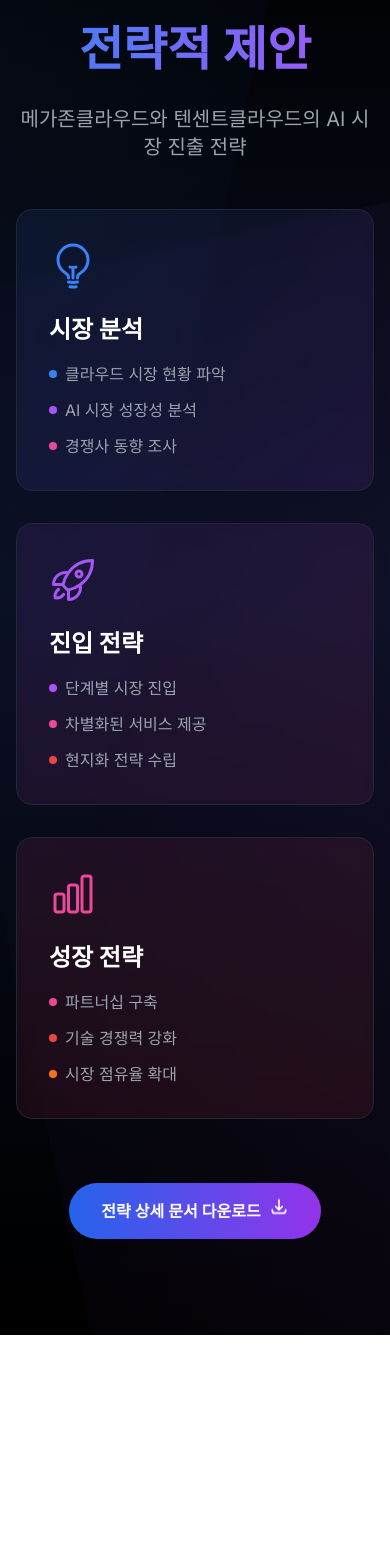
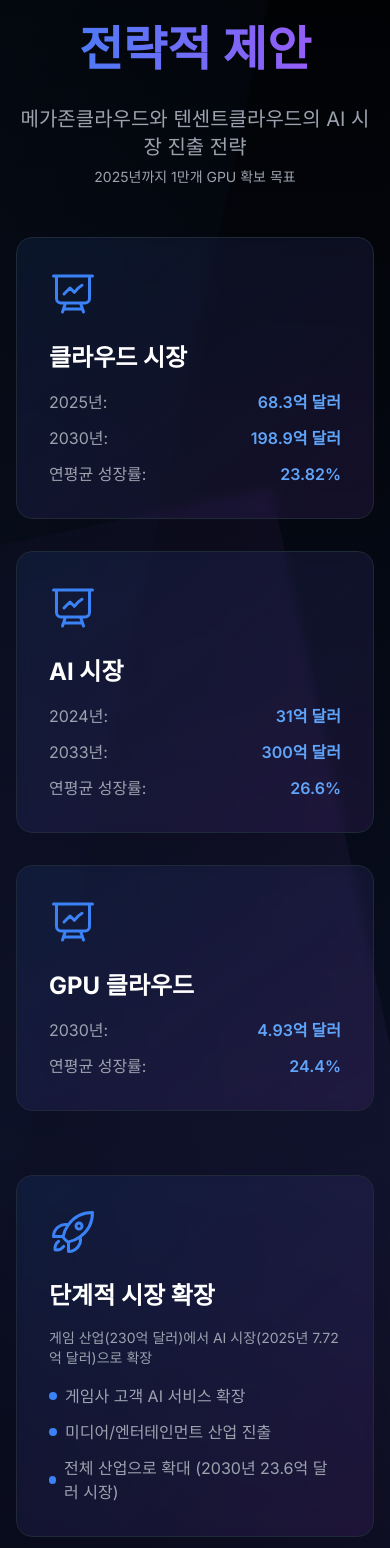
Before and after one commit to mafiaboyhacker/megazone-tencent-ai, a Next.js app: page / in a window 390 px wide. Shown: the part 6620-8168 px from the top of the page. Before the commit the page ends 7955 px from the top, so only its background shows below. Built offline with nearby package versions, Linux system fonts and the light colour scheme.

Commit message:
자동 배포: 웹사이트 업데이트

```diff
--- a/components/Strategy.tsx
+++ b/components/Strategy.tsx
@@ -8,21 +8,50 @@
   ChartBarIcon,
   LightBulbIcon,
   SparklesIcon,
+  PresentationChartLineIcon,
 } from '@heroicons/react/24/outline'
+
+const marketData = [
+  {
+    title: '클라우드 시장',
+    stats: [
+      { year: 2025, value: '68.3억 달러' },
+      { year: 2030, value: '198.9억 달러' },
+      { label: '연평균 성장률', value: '23.82%' }
+    ]
+  },
+  {
+    title: 'AI 시장',
+    stats: [
+      { year: 2024, value: '31억 달러' },
+      { year: 2033, value: '300억 달러' },
+      { label: '연평균 성장률', value: '26.6%' }
+    ]
+  },
+  {
+    title: 'GPU 클라우드',
+    stats: [
+      { year: 2030, value: '4.93억 달러' },
+      { label: '연평균 성장률', value: '24.4%' }
+    ]
+  }
+]
 
 const strategies = [
   {
     title: '단계적 시장 확장',
     icon: RocketLaunchIcon,
+    description: '게임 산업(230억 달러)에서 AI 시장(2025년 7.72억 달러)으로 확장',
     steps: [
       '게임사 고객 AI 서비스 확장',
       '미디어/엔터테인먼트 산업 진출',
-      '전체 산업으로 확대',
+      '전체 산업으로 확대 (2030년 23.6억 달러 시장)',
     ],
   },
   {
     title: '비즈니스 모델',
     icon: CurrencyDollarIcon,
+    description: 'AI 도입을 통한 GDP 12.6% 증가 전망',
     steps: [
       '엔터프라이즈 통합 AI 플랫폼',
       'AI 비즈니스 스타터 패키지',
@@ -30,17 +59,9 @@
     ],
   },
   {
-    title: '파트너십 전략',
-    icon: UserGroupIcon,
-    steps: [
-      '학계 및 연구기관 협력',
-      '산업별 대표기업 협력',
-      'GPU 제조사와 파트너십',
-    ],
-  },
-  {
-    title: '성장 목표',
+    title: '시장 점유율',
     icon: ChartBarIcon,
+    description: 'AWS(62.1%), Azure(12%) 대비 차별화 전략',
     steps: [
       '2025년까지 시장점유율 10% 달성',
       '연간 고객 증가율 50% 이상',
@@ -90,92 +111,68 @@
           <h2 className="text-5xl font-bold bg-clip-text text-transparent bg-gradient-to-r from-blue-500 to-purple-500 mb-8">
             전략적 제안
           </h2>
-          <p className="text-xl text-gray-400 mb-12 max-w-2xl mx-auto">
+          <p className="text-xl text-gray-400 mb-12 max-w-3xl mx-auto">
             메가존클라우드와 텐센트클라우드의 AI 시장 진출 전략
+            <br />
+            <span className="text-sm">2025년까지 1만개 GPU 확보 목표</span>
           </p>
         </motion.div>
 
+        {/* 시장 데이터 */}
         <div className="grid grid-cols-1 md:grid-cols-3 gap-8 mb-16">
+          {marketData.map((market, index) => (
             <motion.div
+              key={market.title}
               initial={{ opacity: 0, y: 20 }}
               whileInView={{ opacity: 1, y: 0 }}
               viewport={{ once: true }}
-            transition={{ delay: 0.2 }}
+              transition={{ delay: 0.2 * index }}
               whileHover={{ scale: 1.02 }}
               className="bg-gradient-to-br from-blue-500/10 to-purple-500/10 p-8 rounded-2xl border border-gray-800 backdrop-blur-sm relative group"
             >
               <div className="absolute inset-0 bg-blue-500/5 rounded-2xl opacity-0 group-hover:opacity-100 transition-opacity" />
-            <LightBulbIcon className="w-12 h-12 text-blue-500 mb-6" />
-            <h3 className="text-2xl font-bold text-white mb-4">시장 분석</h3>
-            <ul className="space-y-3 text-gray-400">
-              <li className="flex items-center">
-                <span className="w-2 h-2 bg-blue-500 rounded-full mr-2" />
-                클라우드 시장 현황 파악
+              <PresentationChartLineIcon className="w-12 h-12 text-blue-500 mb-6" />
+              <h3 className="text-2xl font-bold text-white mb-4">{market.title}</h3>
+              <ul className="space-y-3">
+                {market.stats.map((stat, i) => (
+                  <li key={i} className="flex items-center justify-between">
+                    <span className="text-gray-400">
+                      {stat.year ? `${stat.year}년` : stat.label}:
+                    </span>
+                    <span className="text-blue-400 font-semibold">{stat.value}</span>
                   </li>
-              <li className="flex items-center">
-                <span className="w-2 h-2 bg-purple-500 rounded-full mr-2" />
-                AI 시장 성장성 분석
-              </li>
-              <li className="flex items-center">
-                <span className="w-2 h-2 bg-pink-500 rounded-full mr-2" />
-                경쟁사 동향 조사
-              </li>
+                ))}
               </ul>
             </motion.div>
+          ))}
+        </div>
 
+        {/* 전략 카드 */}
+        <div className="grid grid-cols-1 md:grid-cols-3 gap-8 mb-16">
+          {strategies.map((strategy, index) => (
             <motion.div
+              key={strategy.title}
               initial={{ opacity: 0, y: 20 }}
               whileInView={{ opacity: 1, y: 0 }}
               viewport={{ once: true }}
-            transition={{ delay: 0.4 }}
+              transition={{ delay: 0.2 * index }}
               whileHover={{ scale: 1.02 }}
-            className="bg-gradient-to-br from-purple-500/10 to-pink-500/10 p-8 rounded-2xl border border-gray-800 backdrop-blur-sm relative group"
+              className="bg-gradient-to-br from-blue-500/10 to-purple-500/10 p-8 rounded-2xl border border-gray-800 backdrop-blur-sm relative group"
             >
-            <div className="absolute inset-0 bg-purple-500/5 rounded-2xl opacity-0 group-hover:opacity-100 transition-opacity" />
-            <RocketLaunchIcon className="w-12 h-12 text-purple-500 mb-6" />
-            <h3 className="text-2xl font-bold text-white mb-4">진입 전략</h3>
-            <ul className="space-y-3 text-gray-400">
-              <li className="flex items-center">
-                <span className="w-2 h-2 bg-purple-500 rounded-full mr-2" />
-                단계별 시장 진입
+              <div className="absolute inset-0 bg-blue-500/5 rounded-2xl opacity-0 group-hover:opacity-100 transition-opacity" />
+              <strategy.icon className="w-12 h-12 text-blue-500 mb-6" />
+              <h3 className="text-2xl font-bold text-white mb-4">{strategy.title}</h3>
+              <p className="text-gray-400 mb-4 text-sm">{strategy.description}</p>
+              <ul className="space-y-3">
+                {strategy.steps.map((step, i) => (
+                  <li key={i} className="flex items-center">
+                    <span className="w-2 h-2 bg-blue-500 rounded-full mr-2" />
+                    <span className="text-gray-400">{step}</span>
                   </li>
-              <li className="flex items-center">
-                <span className="w-2 h-2 bg-pink-500 rounded-full mr-2" />
-                차별화된 서비스 제공
-              </li>
-              <li className="flex items-center">
-                <span className="w-2 h-2 bg-red-500 rounded-full mr-2" />
-                현지화 전략 수립
-              </li>
+                ))}
               </ul>
             </motion.div>
-
-          <motion.div
-            initial={{ opacity: 0, y: 20 }}
-            whileInView={{ opacity: 1, y: 0 }}
-            viewport={{ once: true }}
-            transition={{ delay: 0.6 }}
-            whileHover={{ scale: 1.02 }}
-            className="bg-gradient-to-br from-pink-500/10 to-red-500/10 p-8 rounded-2xl border border-gray-800 backdrop-blur-sm relative group"
-          >
-            <div className="absolute inset-0 bg-pink-500/5 rounded-2xl opacity-0 group-hover:opacity-100 transition-opacity" />
-            <ChartBarIcon className="w-12 h-12 text-pink-500 mb-6" />
-            <h3 className="text-2xl font-bold text-white mb-4">성장 전략</h3>
-            <ul className="space-y-3 text-gray-400">
-              <li className="flex items-center">
-                <span className="w-2 h-2 bg-pink-500 rounded-full mr-2" />
-                파트너십 구축
-              </li>
-              <li className="flex items-center">
-                <span className="w-2 h-2 bg-red-500 rounded-full mr-2" />
-                기술 경쟁력 강화
-              </li>
-              <li className="flex items-center">
-                <span className="w-2 h-2 bg-orange-500 rounded-full mr-2" />
-                시장 점유율 확대
-              </li>
-            </ul>
-          </motion.div>
+          ))}
         </div>
 
         <motion.div
```
Lines whose indentation alone changed are shown as unchanged.
